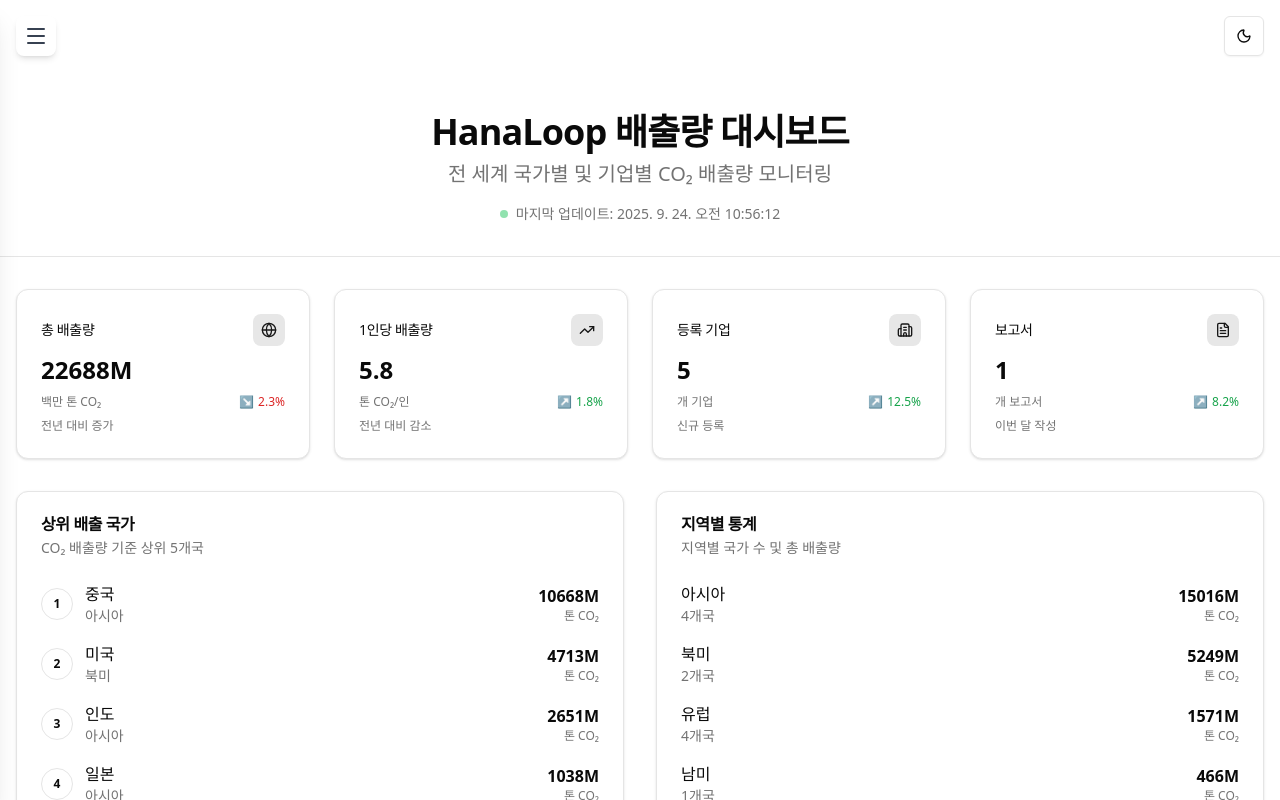
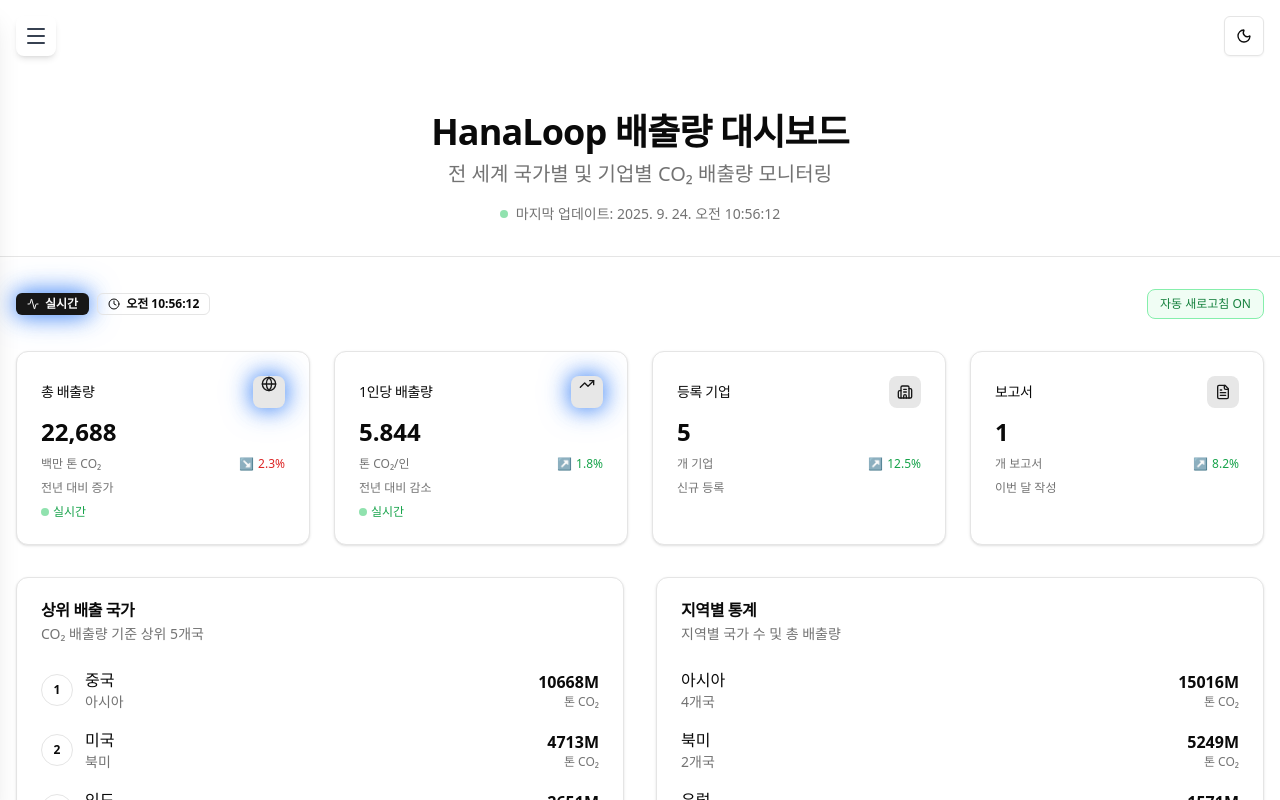
Before and after one commit to HA-SEUNG-JEONG/hanaloop-frontend-assignment, a Next.js app: page / in a window 1280 px wide. Shown: the top 800 px of the page. Built offline with nearby package versions, Linux system fonts and the light colour scheme.

Commit message:
feat : 실시간 데이터 업데이트 기능 추가

```diff
--- a/app/dashboard/components/StatsGrid.tsx
+++ b/app/dashboard/components/StatsGrid.tsx
@@ -31,7 +31,7 @@
   const statsData: StatCardData[] = [
     {
       title: "총 배출량",
-      value: `${totalEmissions.toFixed(0)}M`,
+      value: totalEmissions,
       description: "백만 톤 CO₂",
       icon: Globe,
       trend: {
@@ -39,11 +39,13 @@
         label: "전년 대비 증가",
         isPositive: false
       },
-      isLoading
+      isLoading,
+      isRealtime: true,
+      animationDelay: 0
     },
     {
       title: "1인당 배출량",
-      value: avgEmissionsPerCapita.toFixed(1),
+      value: avgEmissionsPerCapita,
       description: "톤 CO₂/인",
       icon: TrendingUp,
       trend: {
@@ -51,7 +53,9 @@
         label: "전년 대비 감소",
         isPositive: true
       },
-      isLoading
+      isLoading,
+      isRealtime: true,
+      animationDelay: 100
     },
     {
       title: "등록 기업",
@@ -63,7 +67,9 @@
         label: "신규 등록",
         isPositive: true
       },
-      isLoading
+      isLoading,
+      isRealtime: false,
+      animationDelay: 200
     },
     {
       title: "보고서",
@@ -75,7 +81,9 @@
         label: "이번 달 작성",
         isPositive: true
       },
-      isLoading
+      isLoading,
+      isRealtime: false,
+      animationDelay: 300
     }
   ];
 
--- a/app/globals.css
+++ b/app/globals.css
@@ -5,6 +5,211 @@
 @layer utilities {
   .text-balance {
     text-wrap: balance;
+  }
+}
+
+/* 실시간 애니메이션 효과 */
+@keyframes pulse-glow {
+  0%, 100% {
+    box-shadow: 0 0 5px rgba(59, 130, 246, 0.5);
+  }
+  50% {
+    box-shadow: 0 0 20px rgba(59, 130, 246, 0.8), 0 0 30px rgba(59, 130, 246, 0.6);
+  }
+}
+
+@keyframes data-update {
+  0% {
+    transform: scale(1);
+    background-color: transparent;
+  }
+  50% {
+    transform: scale(1.05);
+    background-color: rgba(34, 197, 94, 0.1);
+  }
+  100% {
+    transform: scale(1);
+    background-color: transparent;
+  }
+}
+
+@keyframes slide-in-up {
+  0% {
+    opacity: 0;
+    transform: translateY(20px);
+  }
+  100% {
+    opacity: 1;
+    transform: translateY(0);
+  }
+}
+
+@keyframes fade-in-scale {
+  0% {
+    opacity: 0;
+    transform: scale(0.9);
+  }
+  100% {
+    opacity: 1;
+    transform: scale(1);
+  }
+}
+
+@keyframes shimmer {
+  0% {
+    background-position: -200px 0;
+  }
+  100% {
+    background-position: calc(200px + 100%) 0;
+  }
+}
+
+@keyframes float {
+  0%, 100% {
+    transform: translateY(0px);
+  }
+  50% {
+    transform: translateY(-10px);
+  }
+}
+
+@keyframes rotate-slow {
+  0% {
+    transform: rotate(0deg);
+  }
+  100% {
+    transform: rotate(360deg);
+  }
+}
+
+@keyframes bounce-in {
+  0% {
+    opacity: 0;
+    transform: scale(0.3);
+  }
+  50% {
+    opacity: 1;
+    transform: scale(1.05);
+  }
+  70% {
+    transform: scale(0.9);
+  }
+  100% {
+    opacity: 1;
+    transform: scale(1);
+  }
+}
+
+@keyframes fade-out {
+  0% {
+    opacity: 1;
+    transform: scale(1);
+  }
+  100% {
+    opacity: 0;
+    transform: scale(0.95);
+  }
+}
+
+@keyframes progress-fill {
+  0% {
+    width: 0%;
+  }
+  100% {
+    width: var(--progress-width);
+  }
+}
+
+/* 애니메이션 클래스 */
+.animate-pulse-glow {
+  animation: pulse-glow 2s ease-in-out infinite;
+}
+
+.animate-data-update {
+  animation: data-update 0.6s ease-out;
+}
+
+.animate-slide-in-up {
+  animation: slide-in-up 0.5s ease-out;
+}
+
+.animate-fade-in-scale {
+  animation: fade-in-scale 0.4s ease-out;
+}
+
+.animate-shimmer {
+  background: linear-gradient(90deg, transparent, rgba(255, 255, 255, 0.2), transparent);
+  background-size: 200px 100%;
+  animation: shimmer 1.5s infinite;
+}
+
+.animate-float {
+  animation: float 3s ease-in-out infinite;
+}
+
+.animate-rotate-slow {
+  animation: rotate-slow 8s linear infinite;
+}
+
+.animate-bounce-in {
+  animation: bounce-in 0.6s ease-out;
+}
+
+.animate-fade-out {
+  animation: fade-out 0.3s ease-out;
+}
+
+.animate-progress-fill {
+  animation: progress-fill 1.5s ease-out;
+}
+
+/* 호버 효과 */
+.hover-lift {
+  transition: all 0.3s cubic-bezier(0.4, 0, 0.2, 1);
+}
+
+.hover-lift:hover {
+  transform: translateY(-4px);
+  box-shadow: 0 10px 25px rgba(0, 0, 0, 0.15);
+}
+
+/* 실시간 데이터 강조 */
+.realtime-highlight {
+  position: relative;
+  overflow: hidden;
+}
+
+.realtime-highlight::before {
+  content: '';
+  position: absolute;
+  top: 0;
+  left: -100%;
+  width: 100%;
+  height: 100%;
+  background: linear-gradient(90deg, transparent, rgba(34, 197, 94, 0.2), transparent);
+  animation: shimmer 2s infinite;
+}
+
+/* 카운터 애니메이션 */
+.counter-animate {
+  transition: all 0.3s ease-out;
+}
+
+/* 차트 애니메이션 */
+.chart-bar-animate {
+  transform-origin: bottom;
+  animation: slide-in-up 0.8s ease-out;
+}
+
+.chart-line-animate {
+  stroke-dasharray: 1000;
+  stroke-dashoffset: 1000;
+  animation: draw-line 2s ease-out forwards;
+}
+
+@keyframes draw-line {
+  to {
+    stroke-dashoffset: 0;
   }
 }
 
--- a/app/page.tsx
+++ b/app/page.tsx
@@ -4,7 +4,6 @@
 import { fetchCountries, fetchCompanies, fetchPosts } from "@/lib/api";
 import { Country, Company, Post } from "./types";
 import { DashboardPageHeader } from "@/components/common/PageHeader";
-import { LoadingSpinner } from "@/components/common/LoadingSpinner";
 import { ErrorState } from "@/components/common/ErrorState";
 import {
   SkeletonPageLayout,
@@ -18,6 +17,8 @@
 import { RegionStats } from "./dashboard/components/RegionStats";
 import { RecentReports } from "./dashboard/components/RecentReports";
 import { ActionButtons } from "./dashboard/components/ActionButtons";
+import { RealtimeStatus } from "@/components/common/RealtimeStatus";
+import { cn } from "@/lib/utils";
 
 interface DashboardData {
   countries: Country[];
@@ -35,7 +36,9 @@
   });
   const [loadingState, setLoadingState] = useState<LoadingState>("loading");
   const [error, setError] = useState<string | null>(null);
-  const [lastUpdated, setLastUpdated] = useState<string | null>(null);
+  const [lastUpdated, setLastUpdated] = useState<Date | null>(null);
+  const [isRefreshing, setIsRefreshing] = useState(false);
+  const [autoRefresh, setAutoRefresh] = useState(true);
 
   const loadData = useCallback(async () => {
     setLoadingState("loading");
@@ -53,7 +56,7 @@
         companies: companiesData,
         posts: postsData
       });
-      setLastUpdated(new Date().toLocaleString("ko-KR"));
+      setLastUpdated(new Date());
       setLoadingState("success");
     } catch (error) {
       console.error("데이터 로딩 실패:", error);
@@ -70,6 +73,19 @@
     loadData();
   }, [loadData]);
 
+  // 자동 새로고침 설정
+  useEffect(() => {
+    if (!autoRefresh) return;
+
+    const interval = setInterval(() => {
+      if (loadingState === "success") {
+        handleRefresh();
+      }
+    }, 30000); // 30초마다 자동 새로고침
+
+    return () => clearInterval(interval);
+  }, [autoRefresh, loadingState]);
+
   // 메모이제이션을 통한 성능 최적화
   const hasData = useMemo(
     () =>
@@ -81,6 +97,16 @@
 
   const handleRetry = () => {
     loadData();
+  };
+
+  const handleRefresh = async () => {
+    setIsRefreshing(true);
+    await loadData();
+    setIsRefreshing(false);
+  };
+
+  const toggleAutoRefresh = () => {
+    setAutoRefresh(!autoRefresh);
   };
 
   if (loadingState === "loading") {
@@ -204,12 +230,30 @@
 
   return (
     <div className="min-h-screen bg-background pt-20">
-      <DashboardPageHeader lastUpdated={lastUpdated || undefined} />
+      <DashboardPageHeader lastUpdated={lastUpdated?.toLocaleString("ko-KR")} />
 
       <main
         className="container mx-auto px-4 py-8 space-y-8 animate-fade-in"
         role="main"
       >
+        {/* 실시간 상태 표시 */}
+        <div className="flex justify-between items-center">
+          <RealtimeStatus lastUpdated={lastUpdated} isUpdating={isRefreshing} />
+          <div className="flex items-center gap-2">
+            <button
+              onClick={toggleAutoRefresh}
+              className={cn(
+                "px-3 py-1.5 text-xs rounded-lg border transition-all duration-200",
+                "hover:scale-105 active:scale-95",
+                autoRefresh
+                  ? "bg-green-50 text-green-700 border-green-300"
+                  : "bg-gray-50 text-gray-700 border-gray-300"
+              )}
+            >
+              {autoRefresh ? "자동 새로고침 ON" : "자동 새로고침 OFF"}
+            </button>
+          </div>
+        </div>
         <section aria-label="주요 통계" className="animate-slide-up">
           <StatsGrid
             countries={data.countries}
--- /dev/null
+++ b/components/common/RealtimeStatus.tsx
@@ -0,0 +1,112 @@
+/**
+ * 실시간 상태 표시 컴포넌트
+ *
+ * 기능:
+ * - 온라인/오프라인 상태 표시
+ * - 연결 품질 표시
+ * - 마지막 업데이트 시간 표시
+ * - 실시간 업데이트 애니메이션
+ */
+
+import { useState, useEffect } from "react";
+import { Badge } from "@/components/ui/badge";
+import { cn } from "@/lib/utils";
+import { Wifi, WifiOff, Clock, Activity } from "lucide-react";
+
+interface RealtimeStatusProps {
+  lastUpdated?: Date | null;
+  isUpdating?: boolean;
+  className?: string;
+}
+
+export function RealtimeStatus({
+  lastUpdated,
+  isUpdating = false,
+  className
+}: RealtimeStatusProps) {
+  const [isOnline, setIsOnline] = useState(navigator.onLine);
+  const [connectionQuality, setConnectionQuality] = useState<
+    "good" | "poor" | "offline"
+  >("good");
+
+  useEffect(() => {
+    const handleOnline = () => setIsOnline(true);
+    const handleOffline = () => {
+      setIsOnline(false);
+      setConnectionQuality("offline");
+    };
+
+    window.addEventListener("online", handleOnline);
+    window.addEventListener("offline", handleOffline);
+
+    // 연결 품질 시뮬레이션
+    const qualityInterval = setInterval(() => {
+      if (isOnline) {
+        const random = Math.random();
+        setConnectionQuality(random > 0.8 ? "poor" : "good");
+      }
+    }, 10000);
+
+    return () => {
+      window.removeEventListener("online", handleOnline);
+      window.removeEventListener("offline", handleOffline);
+      clearInterval(qualityInterval);
+    };
+  }, [isOnline]);
+
+  const getStatusColor = () => {
+    if (!isOnline) return "destructive";
+    if (connectionQuality === "poor") return "secondary";
+    return "default";
+  };
+
+  const getStatusText = () => {
+    if (!isOnline) return "오프라인";
+    if (connectionQuality === "poor") return "연결 불안정";
+    return "실시간";
+  };
+
+  const getStatusIcon = () => {
+    if (!isOnline) return WifiOff;
+    if (connectionQuality === "poor") return Wifi;
+    return Activity;
+  };
+
+  const StatusIcon = getStatusIcon();
+
+  return (
+    <div className={cn("flex items-center gap-2", className)}>
+      {/* 실시간 상태 */}
+      <Badge
+        variant={getStatusColor()}
+        className={cn(
+          "flex items-center gap-1.5 text-xs",
+          isOnline && connectionQuality === "good" && "animate-pulse-glow"
+        )}
+      >
+        <StatusIcon className="h-3 w-3" />
+        {getStatusText()}
+      </Badge>
+
+      {/* 업데이트 중 표시 */}
+      {isUpdating && (
+        <Badge variant="outline" className="flex items-center gap-1.5 text-xs">
+          <div className="w-2 h-2 bg-blue-500 rounded-full animate-pulse" />
+          업데이트 중
+        </Badge>
+      )}
+
+      {/* 마지막 업데이트 시간 */}
+      {lastUpdated && (
+        <Badge variant="outline" className="flex items-center gap-1.5 text-xs">
+          <Clock className="h-3 w-3" />
+          {lastUpdated.toLocaleTimeString("ko-KR", {
+            hour: "2-digit",
+            minute: "2-digit",
+            second: "2-digit"
+          })}
+        </Badge>
+      )}
+    </div>
+  );
+}
--- a/components/common/StatsCards.tsx
+++ b/components/common/StatsCards.tsx
@@ -6,6 +6,7 @@
  * - 아이콘과 색상을 통한 시각적 구분
  * - 반응형 그리드 레이아웃
  * - 재사용 가능한 범용 컴포넌트
+ * - 실시간 애니메이션 효과 추가
  */
 
 import { Card, CardContent, CardHeader, CardTitle } from "@/components/ui/card";
@@ -24,21 +25,21 @@
     isPositive?: boolean;
   };
   isLoading?: boolean;
+  isRealtime?: boolean; // 실시간 업데이트 여부
+  animationDelay?: number; // 애니메이션 지연 시간
 }
 
 interface StatsCardsProps {
   stats: StatCardData[];
 }
 
-export function StatsCards({ stats }: StatsCardsProps) {
-  return (
-    <div className="grid grid-cols-1 sm:grid-cols-2 lg:grid-cols-4 gap-4 sm:gap-6">
-      {stats.map((stat) => {
+// 개별 통계 카드 컴포넌트
+function StatCard({ stat, index }: { stat: StatCardData; index: number }) {
   const IconComponent = stat.icon;
 
   if (stat.isLoading) {
     return (
-            <Card key={stat.title} className="animate-pulse">
+      <Card className="animate-pulse">
         <CardHeader className="flex flex-row items-center justify-between space-y-0 pb-2">
           <div className="h-4 bg-muted rounded w-24"></div>
           <div className="h-4 w-4 bg-muted rounded"></div>
@@ -53,15 +54,17 @@
 
   return (
     <Card
-            key={stat.title}
       className={cn(
-              "group hover:shadow-md transition-all duration-200 hover:scale-[1.02]",
-              "focus-within:ring-2 focus-within:ring-primary focus-within:ring-offset-2"
+        "group hover-lift transition-all duration-300",
+        "focus-within:ring-2 focus-within:ring-primary focus-within:ring-offset-2",
+        "animate-fade-in-scale",
+        stat.isRealtime && "realtime-highlight"
       )}
+      style={{
+        animationDelay: `${(stat.animationDelay || 0) + index * 100}ms`
+      }}
       role="region"
-            aria-labelledby={`stats-${stat.title
-              .toLowerCase()
-              .replace(/\s+/g, "-")}`}
+      aria-labelledby={`stats-${stat.title.toLowerCase().replace(/\s+/g, "-")}`}
     >
       <CardHeader className="flex flex-row items-center justify-between space-y-0 pb-2">
         <CardTitle
@@ -70,9 +73,17 @@
         >
           {stat.title}
         </CardTitle>
-              <div className="p-2 rounded-lg bg-primary/10 group-hover:bg-primary/20 transition-colors">
+        <div
+          className={cn(
+            "p-2 rounded-lg bg-primary/10 group-hover:bg-primary/20 transition-all duration-300",
+            stat.isRealtime && "animate-pulse-glow"
+          )}
+        >
           <IconComponent
-                  className="h-4 w-4 text-primary"
+            className={cn(
+              "h-4 w-4 text-primary transition-all duration-300",
+              stat.isRealtime && "animate-float"
+            )}
             aria-hidden="true"
           />
         </div>
@@ -80,19 +91,17 @@
       <CardContent>
         <div className="space-y-2">
           <div className="text-2xl font-bold text-foreground tabular-nums">
-                  {stat.value}
+            {typeof stat.value === "number"
+              ? stat.value.toLocaleString()
+              : stat.value}
           </div>
           <div className="flex items-center justify-between">
-                  <p className="text-xs text-muted-foreground">
-                    {stat.description}
-                  </p>
+            <p className="text-xs text-muted-foreground">{stat.description}</p>
             {stat.trend && (
               <div
                 className={cn(
                   "flex items-center gap-1 text-xs font-medium",
-                        stat.trend.isPositive
-                          ? "text-green-600"
-                          : "text-red-600"
+                  stat.trend.isPositive ? "text-green-600" : "text-red-600"
                 )}
               >
                 <span className="text-xs">
@@ -103,15 +112,26 @@
             )}
           </div>
           {stat.trend && (
-                  <p className="text-xs text-muted-foreground">
-                    {stat.trend.label}
-                  </p>
+            <p className="text-xs text-muted-foreground">{stat.trend.label}</p>
+          )}
+          {stat.isRealtime && (
+            <div className="flex items-center gap-1 text-xs text-green-600">
+              <div className="w-2 h-2 bg-green-500 rounded-full animate-pulse"></div>
+              <span>실시간</span>
+            </div>
           )}
         </div>
       </CardContent>
     </Card>
   );
-      })}
+}
+
+export function StatsCards({ stats }: StatsCardsProps) {
+  return (
+    <div className="grid grid-cols-1 sm:grid-cols-2 lg:grid-cols-4 gap-4 sm:gap-6">
+      {stats.map((stat, index) => (
+        <StatCard key={stat.title} stat={stat} index={index} />
+      ))}
     </div>
   );
 }
```
Lines whose indentation alone changed are shown as unchanged.
